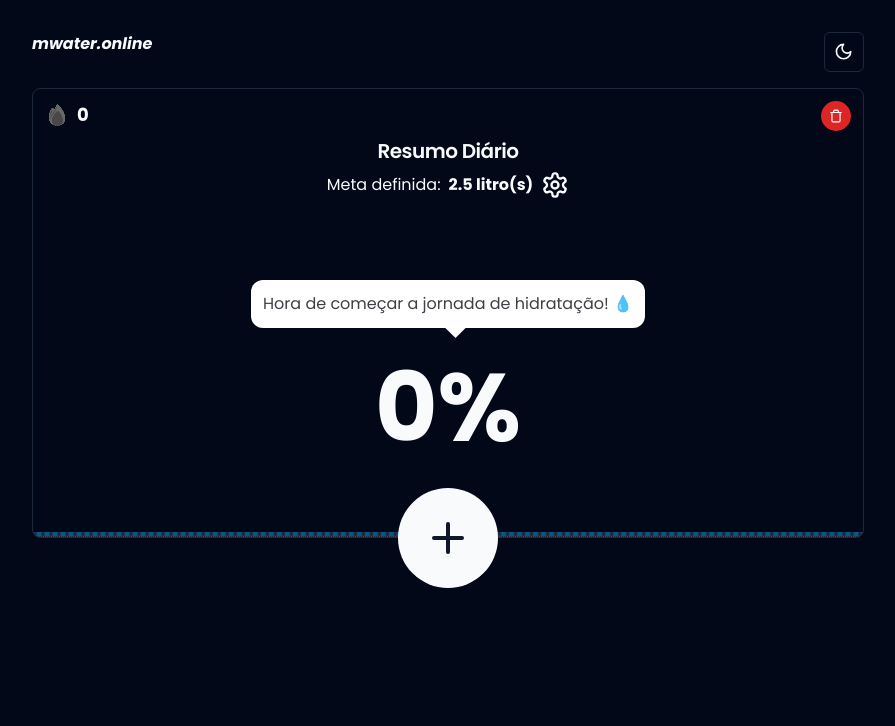
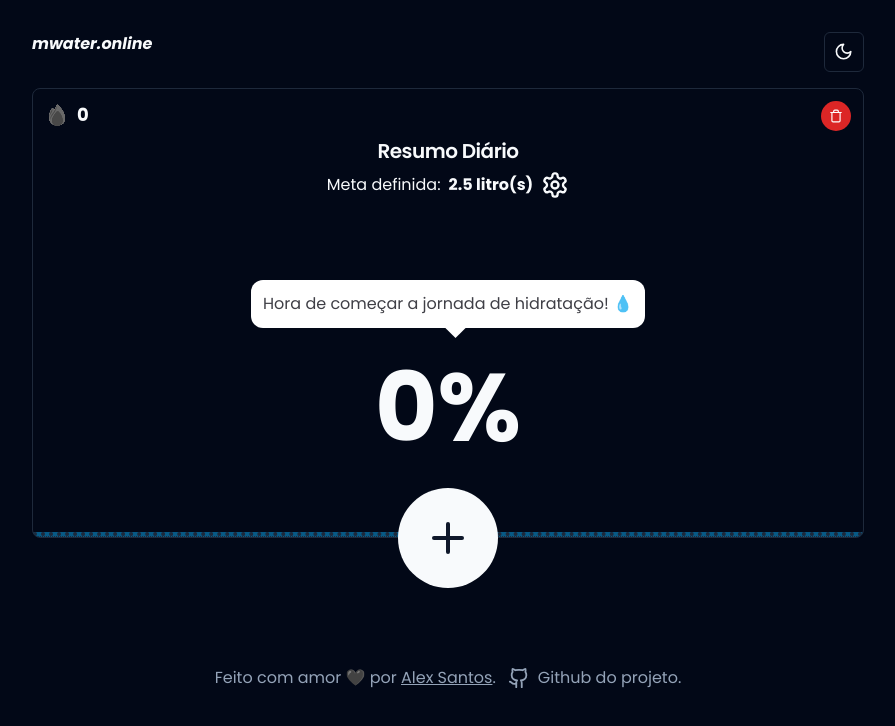
Before and after one commit to devalexsantos/hidratei.online, a React (Vite) app: page / in a window 1280 px wide. Shown: the top 726 px of the page, without its empty margins (192-1087 px from the left). Built offline with nearby package versions, Linux system fonts and the light colour scheme.

Commit message:
chore: add footer

```diff
--- a/src/App.tsx
+++ b/src/App.tsx
@@ -1,12 +1,14 @@
+import { Footer } from './components/Footer'
 import { Header } from './components/Header'
 import { Resume } from './components/Resume'
 
 function App() {
   return (
     <div className="min-h-screen">
-      <div className="space-y-4 container max-w-4xl py-8">
+      <div className="flex flex-col gap-4 container max-w-4xl py-8">
         <Header />
         <Resume />
+        <Footer />
       </div>
     </div>
   )
--- /dev/null
+++ b/src/components/Footer.tsx
@@ -0,0 +1,31 @@
+import { Github } from 'lucide-react'
+
+export function Footer() {
+  return (
+    <footer className="mt-20 containter flex flex-col justify-center items-center gap-3 p-8 text-muted-foreground md:flex-row">
+      <span>
+        Feito com amor 🖤 por{' '}
+        <a
+          className="underline"
+          href="https://www.linkedin.com/in/devalexsantos/"
+          target="_blank"
+          rel="noreferrer"
+        >
+          Alex Santos
+        </a>
+        .
+      </span>
+      <span className="flex items-center gap-2">
+        <Github size={22} />
+        <a
+          className="hover:underline"
+          href="https://github.com/devalexsantos/hidratei.com"
+          target="_blank"
+          rel="noreferrer"
+        >
+          Github do projeto.
+        </a>
+      </span>
+    </footer>
+  )
+}
```
